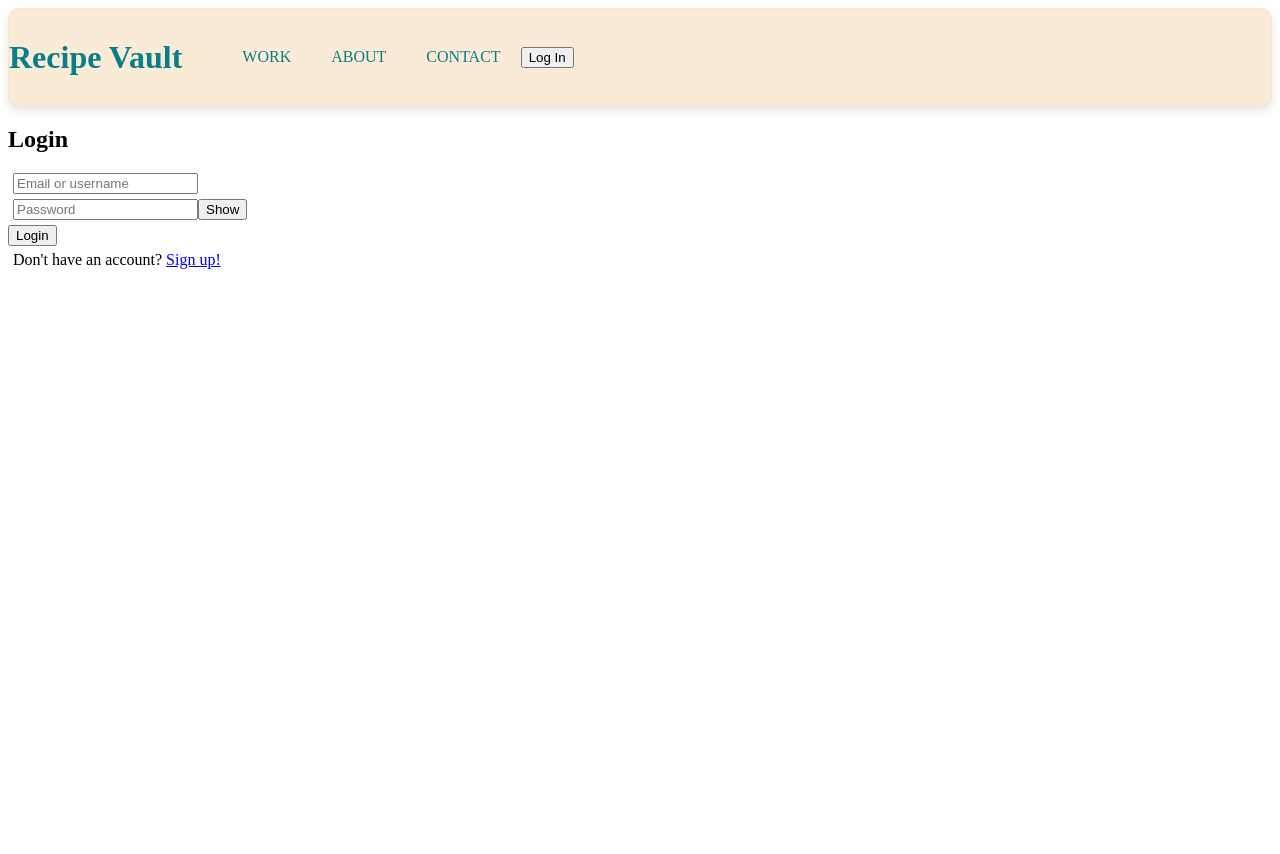
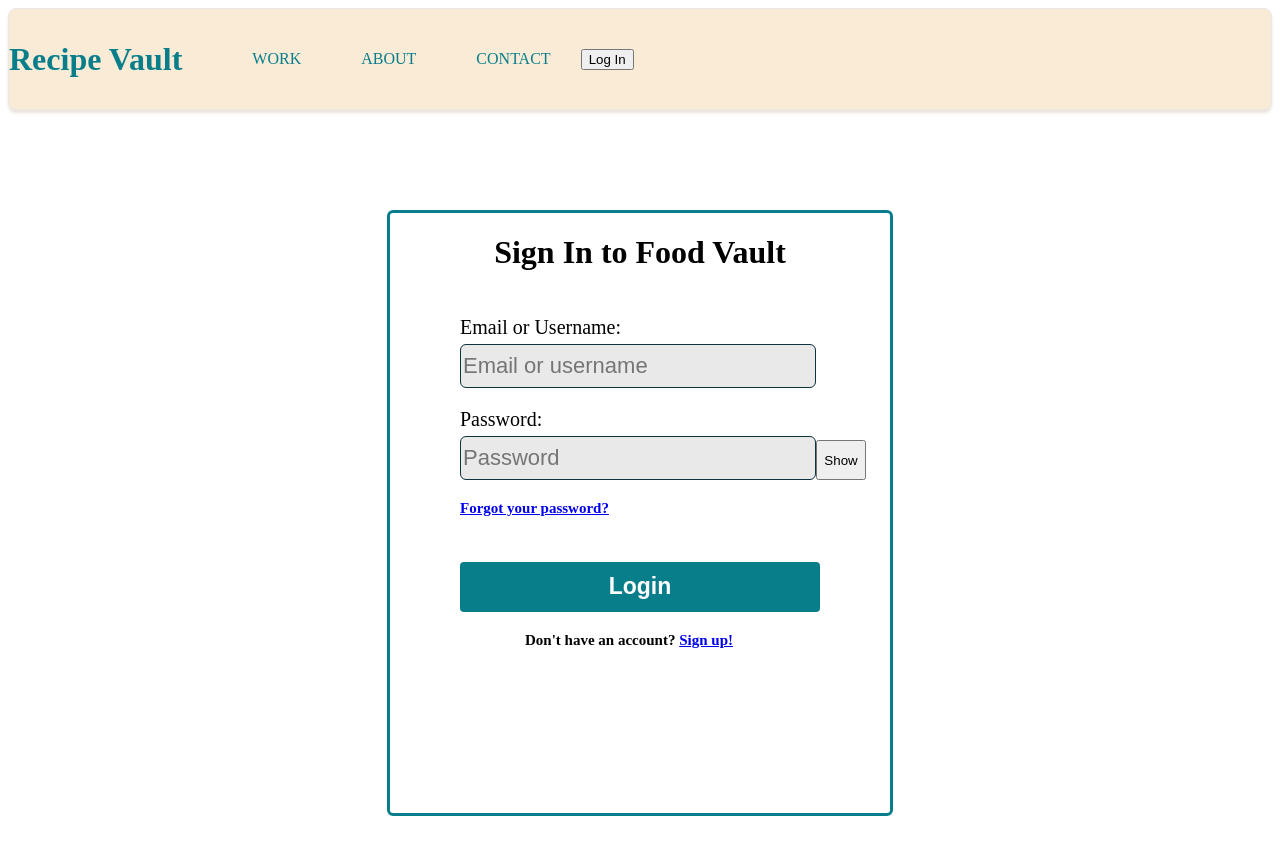
Before and after one commit to jddeffendal2/food_vault, a Vue app in the folder FoodVault_Web/: page / in a window 1280 px wide. Shown: the top 854 px of the page. Before the commit the page ends 800 px from the top, so only its background shows below. Built offline with nearby package versions, Linux system fonts and the light colour scheme; no server answers.

Commit message:
more styling changes to login page

```diff
--- a/FoodVault_Web/src/App.vue
+++ b/FoodVault_Web/src/App.vue
@@ -36,36 +36,32 @@ export default {
 
 <style scoped>
 header {
-  line-height: 1.5;
-  max-height: 100vh;
   background-color: antiquewhite;
-  text-align: center;
+  max-height: 100px;
   border: 1px solid #E8E8E4;
-  border-radius: 10px;
-  box-shadow: 0 5px 10px #ECE4DB;
+  border-radius: 8px;
+  box-shadow: 0 3px 3px #ECE4DB;
 }
 
 .brandName {
   color: #087E8B
 }
 
+a {
+  text-decoration: none;
+  color: #087E8B;
+}
 ul {
   list-style-type: none;
 }
 
-a {
-  text-decoration: none;
-  color: #087E8B;
-}
-
-li {
-  padding: 20px;
+ul li {
+  padding: 30px;
 }
 
 .nav-bar {
+  display: flex;
   font-family: Poppins;
-  color: aqua;
-  display: flex;
 }
 
 @media (min-width: 1024px) {
@@ -75,11 +71,5 @@ li {
     align-items: center;
     /* justify-content: space-between; */
   }
-
-  header .wrapper {
-    display: flex;
-    place-items: flex-start;
-    flex-wrap: wrap;
-  }
 }
 </style>
--- a/FoodVault_Web/src/components/LoginPage.vue
+++ b/FoodVault_Web/src/components/LoginPage.vue
@@ -23,21 +23,109 @@ var login = function() {
 
 <template>
   <div class="container">
-    <h2>Login</h2>
-    <input class="row" v-model="emailUsername" type="text" placeholder="Email or username" />
+    <h1 class="loginHeader">Sign In to Food Vault</h1>
+    <br/>
     <div class="row">
+      <label class="row" for="emailUsername">Email or Username: </label>
+      <input v-model="emailUsername" type="text" placeholder="Email or username" />
+    </div>
+    <div class="row">
+      <label class="row" for="password">Password: </label>
       <input v-if="showPassword" type="text" v-model="password" placeholder="Password" />
       <input v-else type="password" v-model="password" placeholder="Password" />
-      <button @click="showPassword = !showPassword">Show</button>
+      <button id="showPassword" @click="showPassword = !showPassword">Show</button>
     </div>
-    <button type="submit" id="loginButton" @click="login">Login</button>
-    <p class="row">Don't have an account? <router-link to="/signup">Sign up!</router-link></p>
+    <div class="row">
+      <p id="passwordForgetten"><router-link to="/">Forgot your password?</router-link></p>
+    </div>
+    <div class="row">
+      <button type="submit" id="loginButton" @click="login">Login</button>
+    </div>
+    <div class="row">
+      <p>Don't have an account? <router-link to="/signup">Sign up!</router-link></p>
+    </div>
   </div>
 </template>
 
 <style scoped>
+
+.container {
+  border: 3px solid #087E8B;
+  border-radius: 6px;
+  margin: 100px auto;
+  min-height: 600px;
+  max-height: 600px;
+  min-width: 500px;
+  max-width: 500px;
+}
+
 .row {
   display: block;
-  margin: 5px;
+  width: 100%;
 }
+
+.row h2, p {
+  font-weight: bold;
+}
+
+.row input {
+  min-width: 350px;
+  max-width: 350px;
+  min-height: 40px;
+  min-height: 40px;
+  background: #e9e9e9;
+  border: 1px solid #0e333c;
+  border-radius: 6px;
+  font-size: 22px;
+  margin: 0px auto 15px 65px;
+}
+
+.row #passwordForgetten {
+  margin: auto auto 15px 65px;
+  font-size: 15px;
+}
+
+.row p {
+  margin: auto auto 15px 130px;
+  font-size: 15px;
+  font-weight: bold;
+}
+
+.row input:focus {
+  background-color: #ffffff;
+  border: 2px solid #0e333c;
+}
+
+.row label {
+  width: 100%;
+  font-size: 20px;
+  margin: auto auto 5px 65px;
+}
+
+#loginButton {
+  margin: 30px auto 15px 65px;
+  width: 72%;
+  height: 50px;
+  border: none;
+  border-radius: 4px;
+  background: #087E8B;
+  color: white;
+  font-size: 23px;
+  font-weight: bold;
+}
+
+#loginButton:hover {
+  cursor: pointer;
+  box-shadow: 0 5px 5px #d5d5d5;
+}
+
+.loginHeader {
+  text-align: center;
+}
+
+#showPassword {
+  width: 10%;
+  height: 40px;
+}
+
 </style>
```
